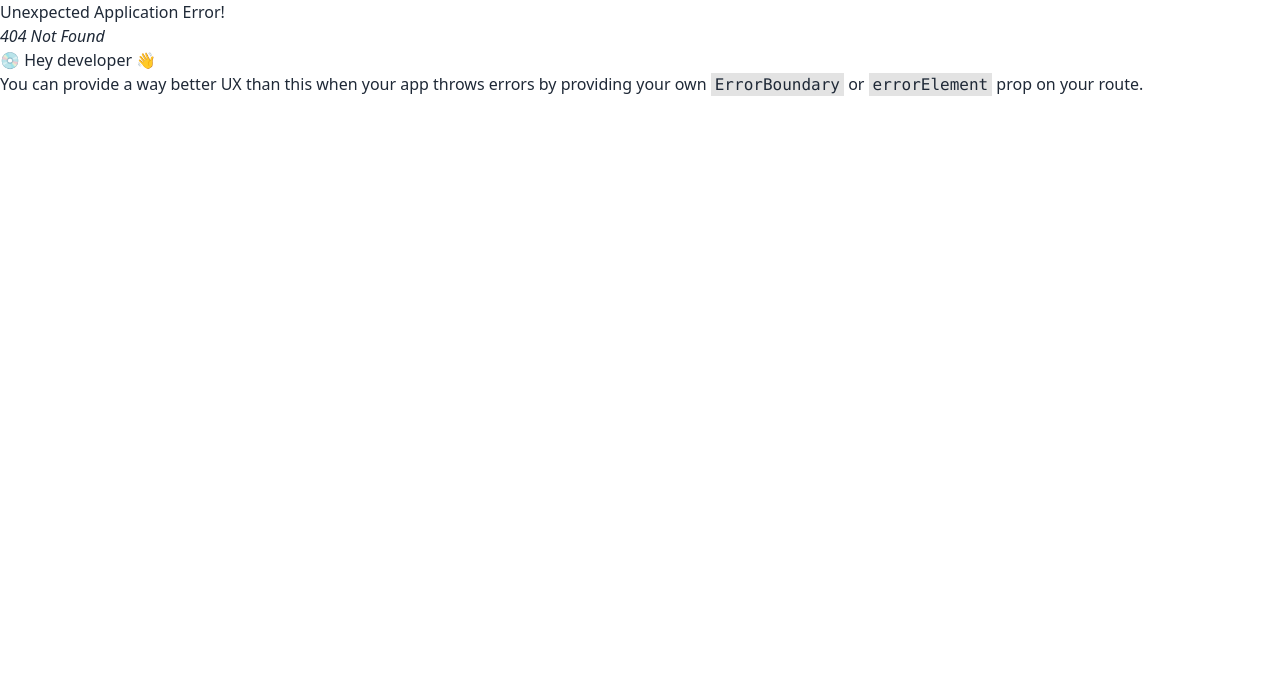
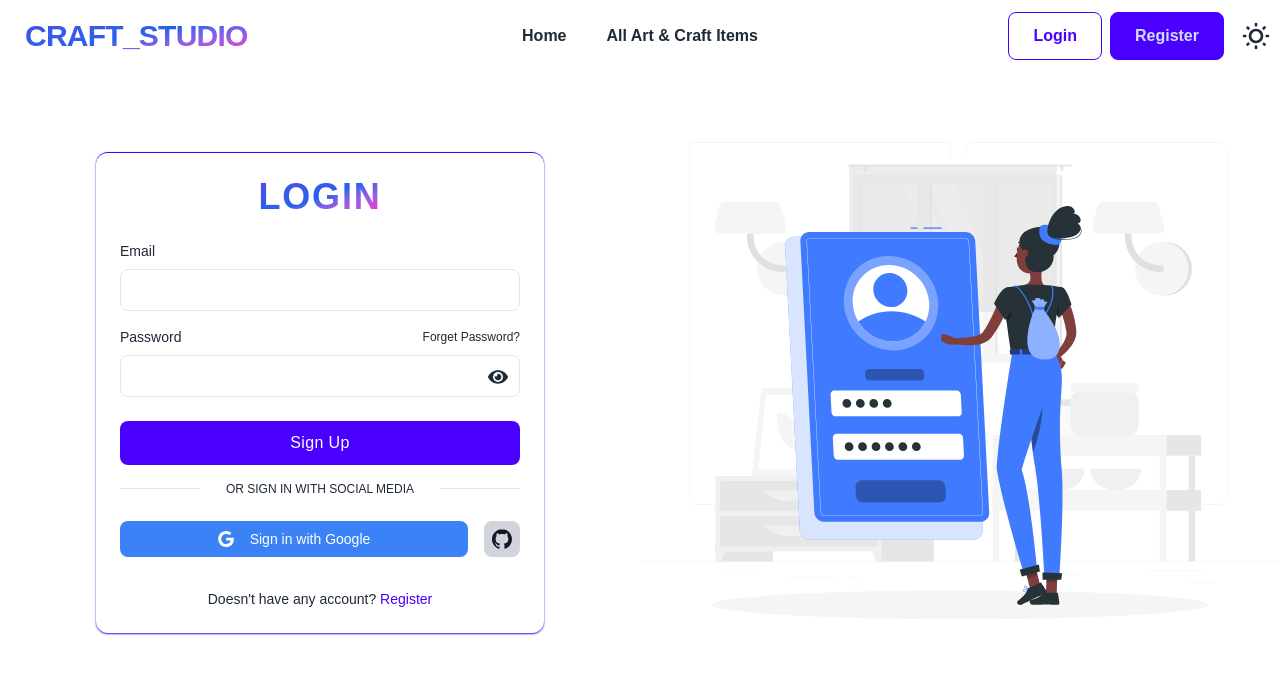
Before and after one commit to Jisan-Dev/A10-CraftStudio-client, a React (Vite) app: page /login in a window 1280 px wide. Before the commit this address had no page. Shown: the top 674 px of the page. Built offline with nearby package versions, Linux system fonts and the light colour scheme; a web font is replaced by a local one.

Commit message:
login page ui done

```diff
--- /dev/null
+++ b/src/pages/Login.jsx
@@ -0,0 +1,123 @@
+import React, { useContext, useState } from 'react';
+import { Link } from 'react-router-dom';
+import { FaEye, FaEyeSlash } from 'react-icons/fa';
+import { useForm } from 'react-hook-form';
+import { AuthContext } from '../providers/AuthProvider';
+import signup from '../assets/signup.svg';
+import { z } from 'zod';
+import { zodResolver } from '@hookform/resolvers/zod';
+import SocialLogin from '../components/SocialLogin';
+
+const Login = () => {
+  const { loading } = useContext(AuthContext);
+  const [isPassVisible, setIsPassVisible] = useState(false);
+
+  const schema = z.object({
+    email: z.string().email(),
+    password: z
+      .string()
+      .min(6)
+      .refine((value) => /^(?=.*[a-z])(?=.*[A-Z]).+$/.test(value), {
+        message: 'Password must contain at least 1 lowercase and 1 uppercase letter',
+      }),
+  });
+
+  const {
+    register,
+    handleSubmit,
+    reset,
+    formState: { errors },
+  } = useForm({ resolver: zodResolver(schema) });
+
+  const submitHandler = (data) => {
+    console.log(data);
+    reset();
+  };
+  return (
+    <div>
+      <div className="container mx-auto flex items-center justify-center font-gsans max-sm:px-3 pb-14 max-sm:py-5 max-sm:flex-col overflow-x-hidden ">
+        <div data-aos="fade-right" data-aos-duration="1000" className="w-1/2 max-sm:w-full px-20">
+          <div className="w-full max-w-md p-6 m-auto mx-auto bg-base-100 rounded-xl shadow-sm shadow-primary border-t border-t-primary">
+            <div className="flex justify-center items-center mx-auto">
+              <h1 className="text-3xl sm:text-4xl text-transparent bg-gradient-to-br from-indigo-600 via-blue-600 to-secondary bg-clip-text font-black font-gsans tracking-wider">
+                LOGIN
+              </h1>
+            </div>
+
+            <form className="mt-6" onSubmit={handleSubmit(submitHandler)}>
+              <div className="mt-2">
+                <label htmlFor="email" className="font-medium block text-sm text-base-content">
+                  Email
+                </label>
+                <input
+                  type="email"
+                  id="email"
+                  {...register('email')}
+                  className="block w-full px-4 py-2 mt-2 text-neutral bg-white border rounded-lg focus:border-slate-400 focus:ring-slate-300 focus:outline-none focus:ring focus:ring-opacity-40"
+                  required
+                />
+                {errors.email && <div className="text-red-500 text-xs">{errors.email.message}</div>}
+              </div>
+
+              <div className="mt-4">
+                <div className="flex items-center justify-between">
+                  <label htmlFor="password" className="font-medium block text-sm text-base-content">
+                    Password
+                  </label>
+                  <a href="#" className="text-xs text-base-content hover:underline">
+                    Forget Password?
+                  </a>
+                </div>
+
+                <div className="relative">
+                  <input
+                    type={isPassVisible ? 'text' : 'password'}
+                    id="password"
+                    {...register('password')}
+                    className="block w-full px-4 py-2 mt-2 text-neutral bg-white border rounded-lg focus:border-slate-400 focus:ring-slate-300 focus:outline-none focus:ring focus:ring-opacity-40"
+                    required
+                  />
+                  {isPassVisible ? (
+                    <FaEyeSlash onClick={() => setIsPassVisible(!isPassVisible)} className="absolute top-3 right-3 text-xl cursor-pointer" />
+                  ) : (
+                    <FaEye onClick={() => setIsPassVisible(!isPassVisible)} className="absolute top-3 right-3 text-xl cursor-pointer" />
+                  )}
+                </div>
+                {errors.password && <div className="text-red-500 text-xs">{errors.password.message}</div>}
+              </div>
+
+              <div className="mt-6">
+                <button className="w-full px-6 py-2.5 text-base font-medium tracking-wide text-white capitalize transition-colors duration-300 transform bg-primary rounded-lg hover:bg-opacity-90 focus:outline-none focus:ring focus:ring-gray-300 focus:ring-opacity-50">
+                  {loading ? <span className="loading loading-infinity loading-sm p-0 h-4 -mb-1"></span> : 'Sign Up'}
+                </button>
+              </div>
+            </form>
+
+            <div className="flex items-center justify-between mt-4">
+              <span className="w-1/5 border-b dark:border-gray-600 lg:w-1/5"></span>
+
+              <a className="text-xs text-center text-base-content uppercase dark:text-gray-400 cursor-default font-medium">or sign in with Social Media</a>
+
+              <span className="w-1/5 border-b dark:border-gray-400 lg:w-1/5"></span>
+            </div>
+
+            <SocialLogin />
+
+            <p className="mt-8 text-sm font-medium text-center text-base-content">
+              Doesn&apos;t have any account?{' '}
+              <Link to="/register" className="font-medium text-primary hover:underline">
+                Register
+              </Link>
+            </p>
+          </div>
+        </div>
+
+        <div data-aos="fade-left" data-aos-duration="1000" className=" w-1/2 max-sm:w-full max-sm:mt-2">
+          <img src={signup} className="w-full" />
+        </div>
+      </div>
+    </div>
+  );
+};
+
+export default Login;
--- a/src/routes/router.jsx
+++ b/src/routes/router.jsx
@@ -2,6 +2,7 @@ import { createBrowserRouter } from 'react-router-dom';
 import Root from './Root';
 import App from '../App';
 import Register from '../pages/Register';
+import Login from '../pages/Login';
 
 const router = createBrowserRouter([
   {
@@ -16,6 +17,10 @@ const router = createBrowserRouter([
         path: '/register',
         element: <Register />,
       },
+      {
+        path: '/login',
+        element: <Login />,
+      },
     ],
   },
 ]);
```
